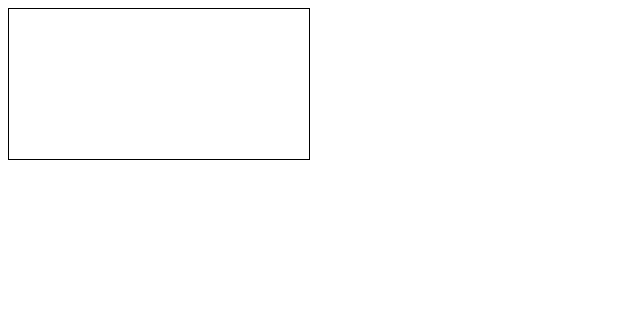
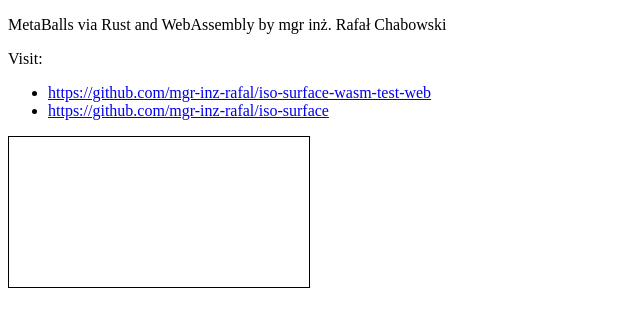
Before and after one commit to mgr-inz-rafal/iso-surface-wasm-test-web, a website built with webpack: page static/index.html in a window 1280 px wide. Shown: the whole page, without its empty margins (0-640 px from the left). Built offline with nearby package versions, Linux system fonts and the light colour scheme.

Commit message:
Updates to static page

```diff
--- a/static/index.html
+++ b/static/index.html
@@ -1,11 +1,24 @@
 <!DOCTYPE html>
 <html>
+
 <head>
   <meta charset="UTF-8">
-    <title>My Rust + Webpack project!</title>
+  <title>MetaBalls via Rust and WebAssembly</title>
 </head>
+
 <body>
+  <p>MetaBalls via Rust and WebAssembly by mgr inż. Rafał Chabowski</p>
+  <p>Visit:
+  <ul>
+    <li><a href="https://github.com/mgr-inz-rafal/iso-surface-wasm-test-web"
+        target=_blank>https://github.com/mgr-inz-rafal/iso-surface-wasm-test-web</a>
+    </li>
+    <li><a href="https://github.com/mgr-inz-rafal/iso-surface"
+        target=_blank>https://github.com/mgr-inz-rafal/iso-surface</a></li>
+  </ul>
+  </p>
   <canvas id="canvas" style="border: 1px solid black;"></canvas>
   <script src="index.js"></script>
 </body>
+
 </html>
```
Lines whose indentation alone changed are shown as unchanged.
